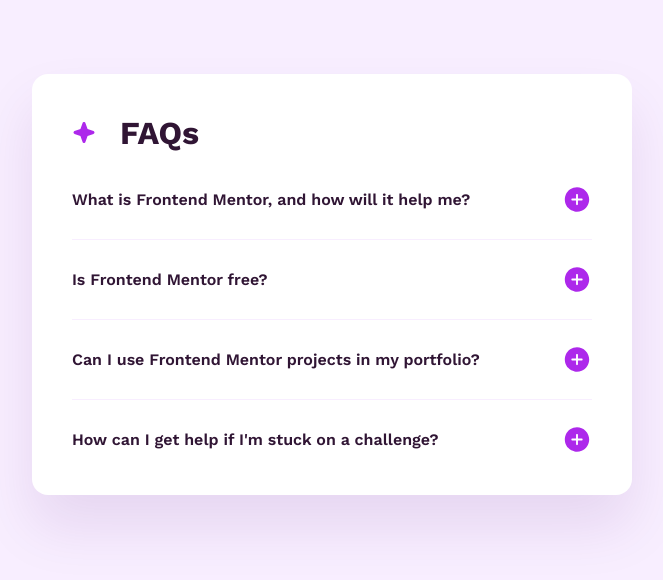
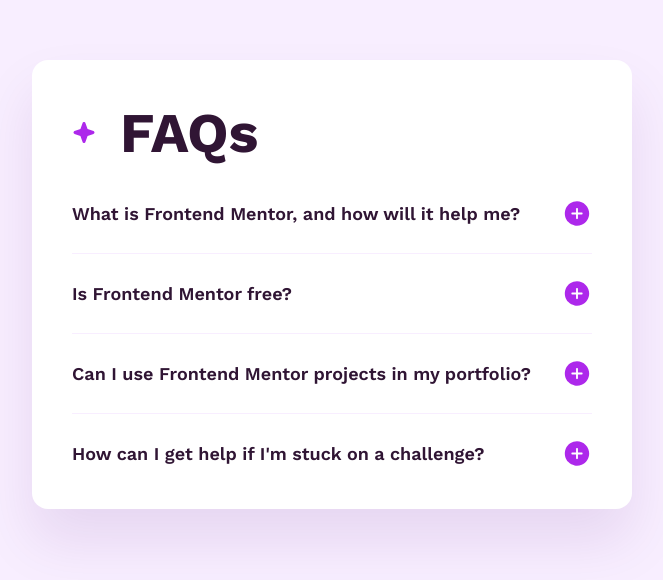
Before and after one commit to johnnygerard/fem-faq-accordion, a Next.js app: page / in a window 1280 px wide. Shown: the part 116-696 px from the top of the page, without its empty margins (308-971 px from the left). Built offline with nearby package versions, Linux system fonts and the light colour scheme.

Commit message:
feat: set typography for desktop viewport

```diff
--- a/src/app/layout.tsx
+++ b/src/app/layout.tsx
@@ -29,7 +29,7 @@
   return (
     <html lang="en">
       <body
-        className={`${workSans.variable} bg-light-pink font-sans text-body antialiased`}
+        className={`${workSans.variable} md:text-body-dt bg-light-pink font-sans text-body antialiased`}
       >
         {children}
       </body>
--- a/src/components/faq-accordion.tsx
+++ b/src/components/faq-accordion.tsx
@@ -7,7 +7,9 @@
     <div className="w-full rounded-[0.5rem] bg-white p-[1.5rem] shadow-[0px_32px_56px_0px_rgba(80,0,118,0.10)] max-md:max-w-[24rem] md:w-[37.5rem] md:rounded-[1rem] md:p-[2.5rem]">
       <div className="mb-[1.5rem] flex items-center gap-[1.5rem] md:mb-[2rem]">
         <IconStar />
-        <h1 className="text-display text-dark-purple">FAQs</h1>
+        <h1 className="md:text-display-dt text-display text-dark-purple">
+          FAQs
+        </h1>
       </div>
       <ul>
         {faqs.map((faq) => (
--- a/src/components/faq.tsx
+++ b/src/components/faq.tsx
@@ -6,7 +6,7 @@
   return (
     <details className="group" name="faq">
       <summary className="flex list-none items-center justify-between">
-        <span className="pr-[1.5rem] text-title text-dark-purple">
+        <span className="md:text-title-dt pr-[1.5rem] text-title text-dark-purple">
           {question}
         </span>
         <div className="shrink-0">
--- a/tailwind.config.ts
+++ b/tailwind.config.ts
@@ -26,8 +26,22 @@
             fontWeight: "400",
           },
         ],
+        "body-dt": [
+          "1rem",
+          {
+            lineHeight: "150%",
+            fontWeight: "400",
+          },
+        ],
         title: [
           "1rem",
+          {
+            lineHeight: "normal",
+            fontWeight: "600",
+          },
+        ],
+        "title-dt": [
+          "1.125rem",
           {
             lineHeight: "normal",
             fontWeight: "600",
@@ -40,6 +54,13 @@
             fontWeight: "700",
           },
         ],
+        "display-dt": [
+          "3.5rem",
+          {
+            lineHeight: "normal",
+            fontWeight: "700",
+          },
+        ],
       },
     },
   },
```
